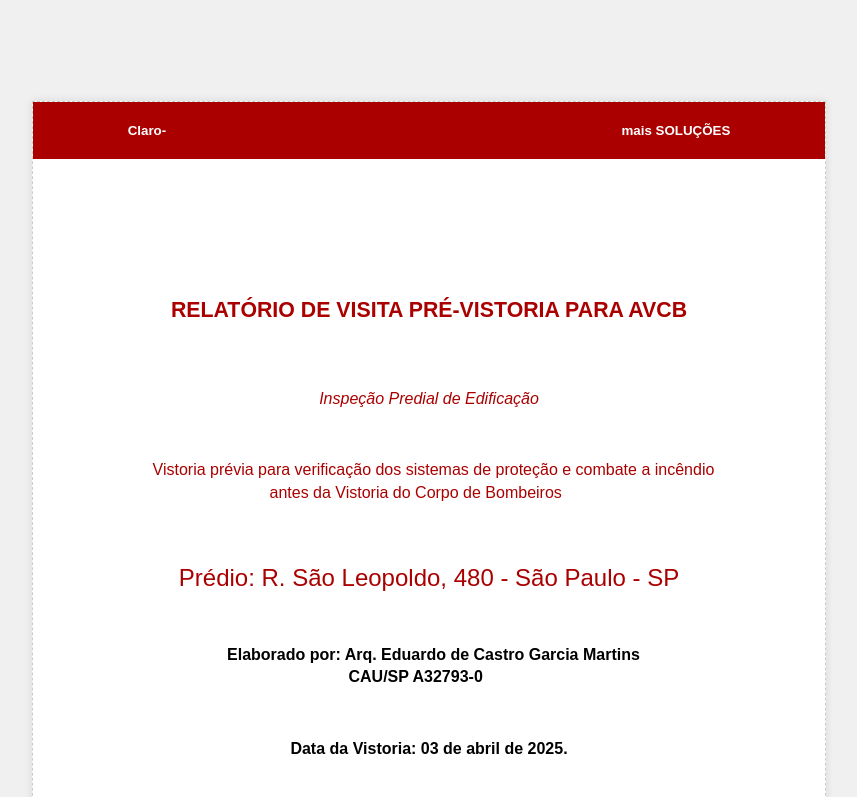
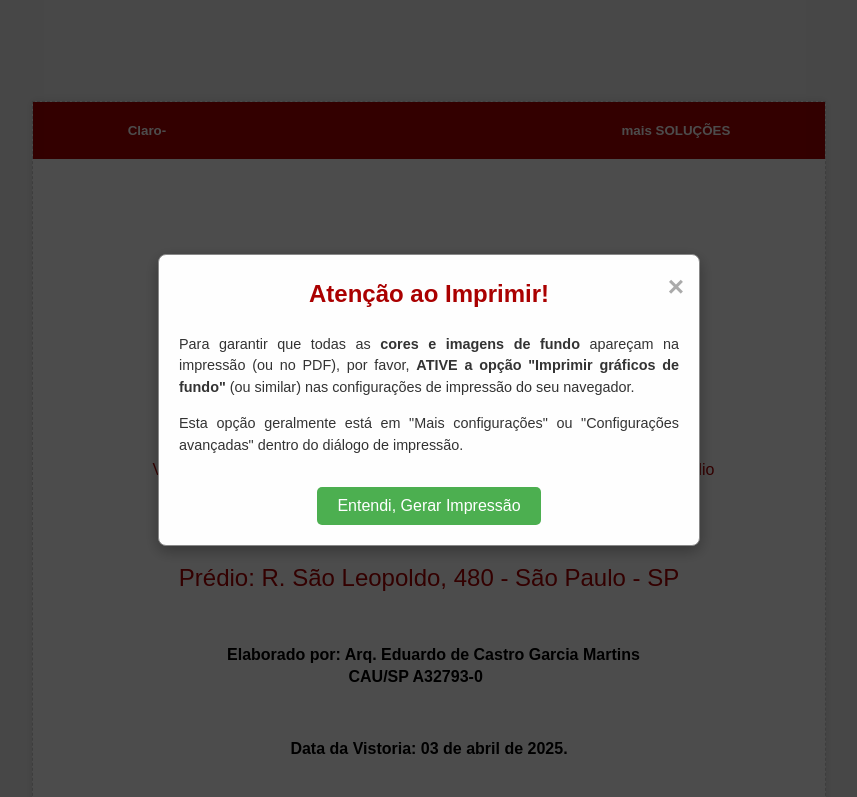
Before and after one commit to iliberato-dev/relatoriodevisita, a plain HTML site: page sitemario/index.html in a window 1280 px wide. Shown: the top 797 px of the page, without its empty margins (211-1068 px from the left). Drawn offline with Linux system fonts and the light colour scheme; a web font is replaced by a local one.

Commit message:
Update index.html

```diff
--- a/sitemario/index.html
+++ b/sitemario/index.html
@@ -716,5 +716,17 @@
 
         <button onclick="printToPDF()">Gerar PDF</button>
     <button onclick="sendEmail()">Enviar Email</button>
+
+    <div id="printAlertModal" class="modal">
+      <div class="modal-content">
+          <span class="close-button">&times;</span>
+          <h2>Atenção ao Imprimir!</h2>
+          <p>Para garantir que todas as <strong>cores e imagens de fundo</strong> apareçam na impressão (ou no PDF), por favor, <strong>ATIVE a opção "Imprimir gráficos de fundo"</strong> (ou similar) nas configurações de impressão do seu navegador.</p>
+          <p>Esta opção geralmente está em "Mais configurações" ou "Configurações avançadas" dentro do diálogo de impressão.</p>
+          <button class="modal-print-button">Entendi, Gerar Impressão</button>
+      </div>
+  </div>
+
+
   </body>
 </html>
```
